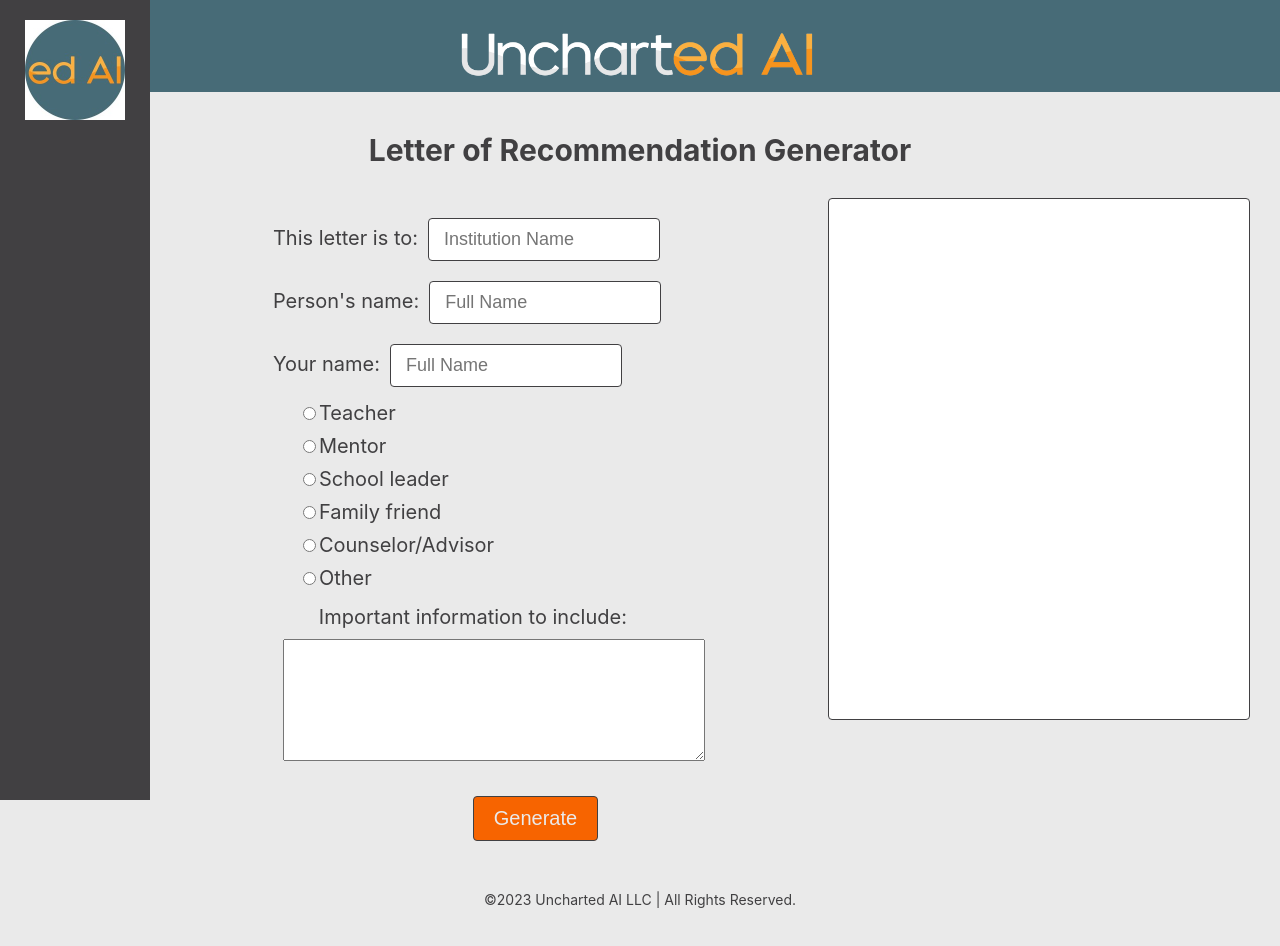
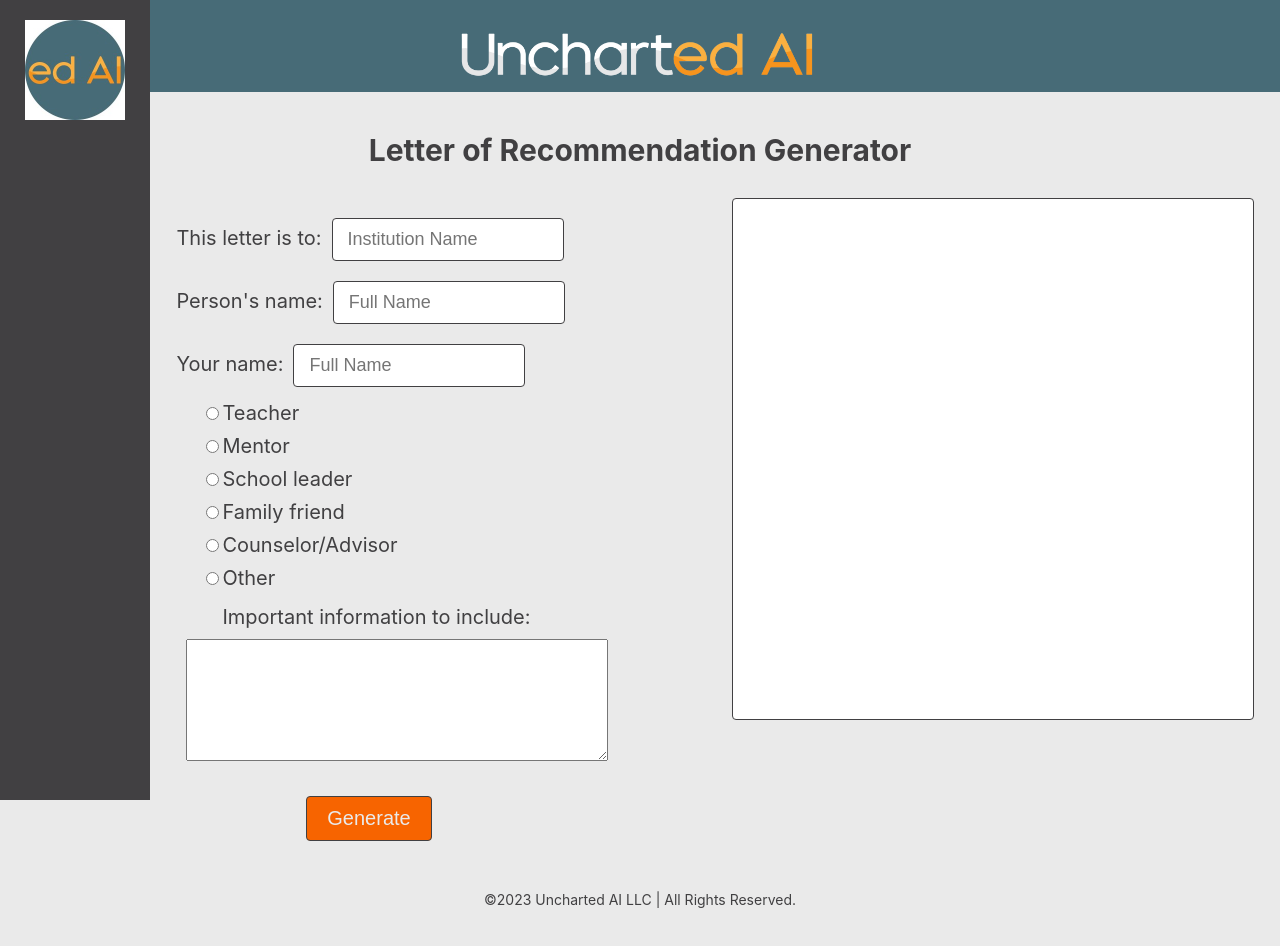
Before and after one commit to IlanaBye/uncharted-ai, a React (Create React App) app: page / in a window 1280 px wide. Shown: the top 946 px of the page. Built offline with nearby package versions, Linux system fonts and the light colour scheme.

Commit message:
style adjustments

```diff
--- a/src/App.css
+++ b/src/App.css
@@ -23,8 +23,9 @@
 #form-input-output {
   display: flex;
   align-items: flex-start;
-  justify-content: flex-end;
+  justify-content: center;
   width: 100%;
+  max-width: 100%;
 }
 
 .wrapper form {
@@ -76,14 +77,12 @@
 .response-area {
   font-size: 20px;
   padding: 10px;
-
-  margin: 10px 30px 10px 10px;
+  margin: 10px 10px 10px 10px;
   border: 1px solid #414042;
   border-radius: 4px;
   background-color: #ffffff;
-  min-width: 400px;
+  width: 500px;
   min-height: 500px;
-  max-width: 60%;
 }
 
 .footer {
@@ -105,7 +104,7 @@
   min-width: 400px;
   min-height: 400px;
   padding: 10px 10px;
-  margin: 10px;
+  margin: 10px 10px 10px 150px;
   display: flex;
   flex-direction: column;
   justify-content: space-between;
--- a/src/components/RecForm.js
+++ b/src/components/RecForm.js
@@ -121,7 +121,6 @@
                 name="importantInfo"
                 value={promptData.importantInfo}
                 onChange={handleChange}
-                // style={{ width: '100%' }}
               />
             </label>
           </div>
```
